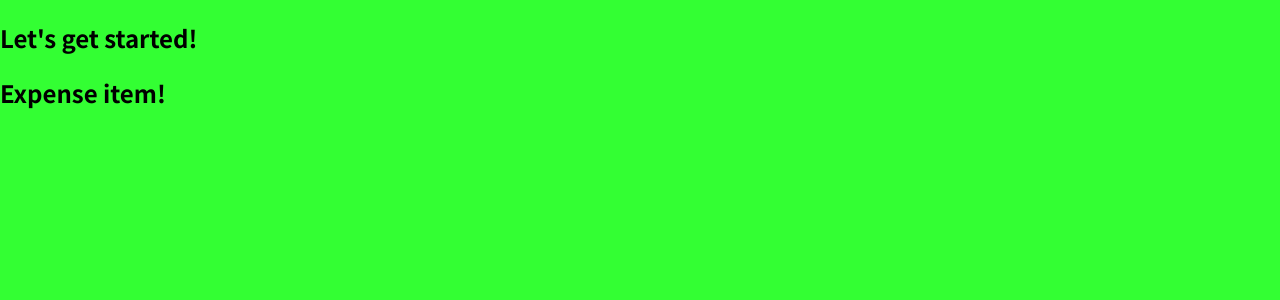
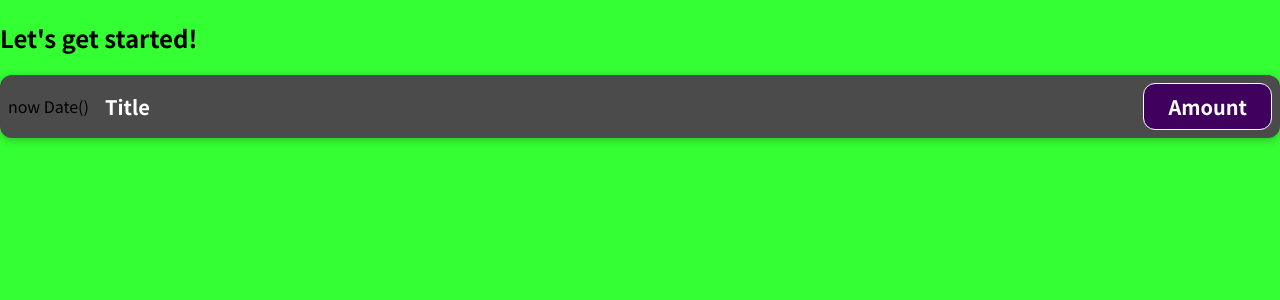
Before and after one commit to Manjunathmaju/React-traning, a JavaScript app in the folder react-complete-guide/: page / in a window 1280 px wide. Shown: the top 300 px of the page. Built offline with nearby package versions, Linux system fonts and the light colour scheme.

Commit message:
Add css for my first component and it looks good

```diff
--- /dev/null
+++ b/react-complete-guide/src/components/ExpenseItem.css
@@ -0,0 +1,56 @@
+.expense-item {
+    display: flex;
+    justify-content: space-between;
+    align-items: center;
+    box-shadow: 0 2px 8px rgba(0, 0, 0, 0.25);
+    padding: 0.5rem;
+    margin: 1rem 0;
+    border-radius: 12px;
+    background-color: #4b4b4b;
+}
+
+.expense-item__description {
+    display: flex;
+    flex-direction: column;
+    gap: 1rem;
+    align-items: flex-end;
+    flex-flow: column-reverse;
+    justify-content: flex-start;
+    flex: 1;
+}
+
+.expense-item h2 {
+    color: #3a3a3a;
+    font-size: 1rem;
+    flex: 1;
+    margin: 0 1rem;
+    color: white;
+}
+
+.expense-item__price {
+    font-size: 1rem;
+    font-weight: bold;
+    color: white;
+    background-color: #40005d;
+    border: 1px solid white;
+    padding: 0.5rem;
+    border-radius: 12px;
+}
+
+@media (min-width: 580px) {
+    .expense-item__description {
+        flex-direction: row;
+        align-items: center;
+        justify-content: flex-start;
+        flex: 1;
+    }
+
+    .expense-item__description h2 {
+        font-size: 1.25rem;
+    }
+
+    .expense-item__price {
+        font-size: 1.25rem;
+        padding: 0.5rem 1.5rem;
+    }
+}
--- a/react-complete-guide/src/components/ExpenseItem.js
+++ b/react-complete-guide/src/components/ExpenseItem.js
@@ -1,7 +1,16 @@
+
 //starting letter should by in captial letter
 //A component is a just a Js function, a spical function
+
+import './ExpenseItem.css'
 function ExpenseItem() {// Again the file name should be same as file name
-    return (<div><h2>Expense item!</h2></div>)
+    return (
+        <div className='expense-item'>
+            <div>now Date()</div>
+            <div className='expense-item__description'><h2>Title</h2></div>
+            <div className='expense-item__price'>Amount</div>
+        </div>
+    )
 }
 
 export default ExpenseItem;
```
